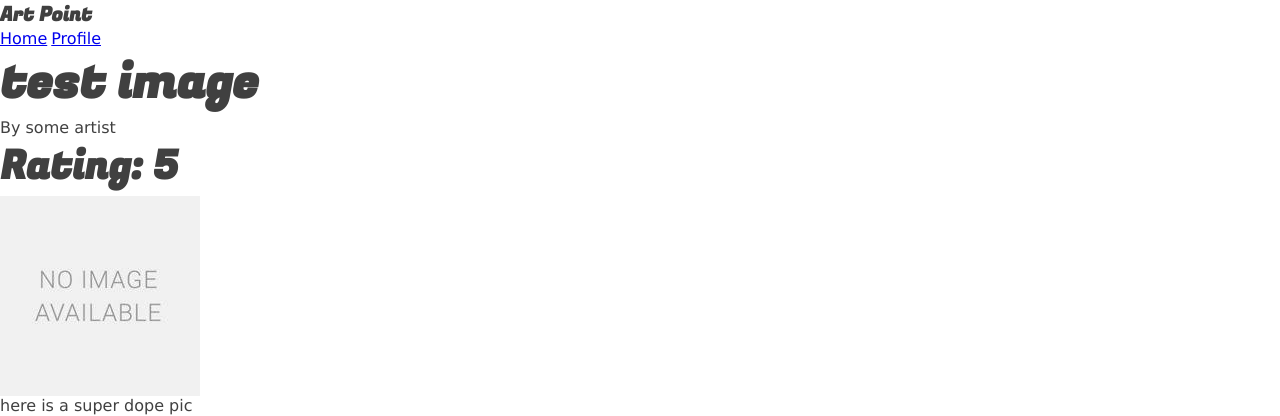
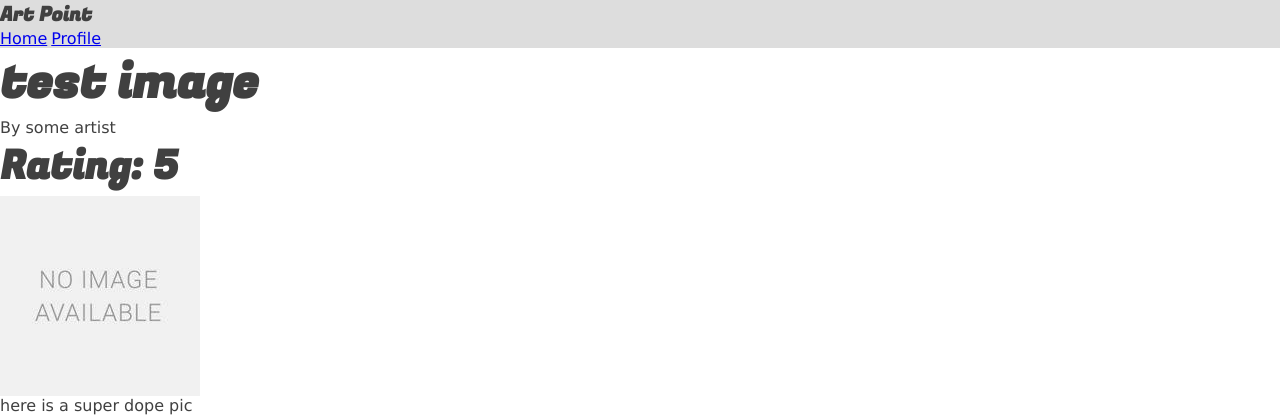
Before and after one commit to jnoel01/Art-Point, a Node server app: page /item/ in a window 1280 px wide. Shown: the top 416 px of the page. Run offline with Node 20, Linux system fonts and the light colour scheme; some libraries are stand-ins or nearby versions.

Commit message:
changed header

```diff
--- a/devStyles/index.scss
+++ b/devStyles/index.scss
@@ -98,6 +98,9 @@ li {
 	width: 0;
 	height: 0;
 }
+header {
+	background-color: var.$fg;
+}
 
 .page {
 	margin: 0 auto;
--- a/public/css/styles.css
+++ b/public/css/styles.css
@@ -104,6 +104,10 @@ li {
   height: 0;
 }
 
+header {
+  background-color: #dddddd;
+}
+
 .page {
   margin: 0 auto;
   width: 100%;
```
Also changed, not shown: 2 other files.
